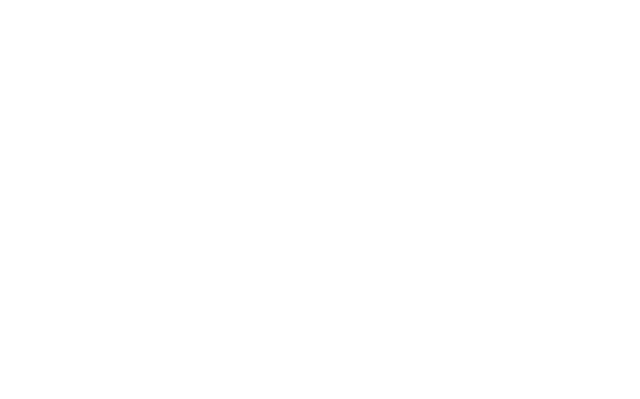
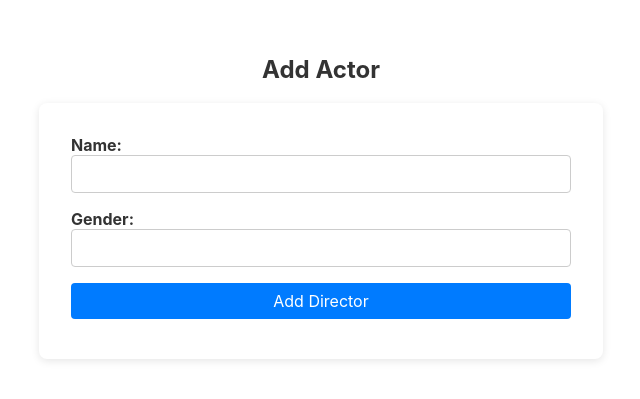
Before and after one commit to PoojaRaja146/MovieRecommendationApp, a Svelte app in the folder my-svelte-project/: page /addActor in a window 1280 px wide. Shown: the part 211-610 px from the top of the page, without its empty margins (319-959 px from the left). Built offline with nearby package versions, Linux system fonts and the light colour scheme.

Commit message:
fixex add movie and update movie

```diff
--- /dev/null
+++ b/my-svelte-project/src/routes/Actor/addActor.svelte
@@ -0,0 +1,38 @@
+<script>
+    import { onMount } from 'svelte';
+    import axios from 'axios';
+
+    let name = [];
+    let newActor = { name: '', gender: ''};
+
+
+    async function addDirector() {
+    const formData = new URLSearchParams();
+    formData.append('name', newActor.name);
+    formData.append('gender', newActor.gender);
+
+    try {
+      const response = await axios.post('http://localhost:8086/api/v1/actors/add', formData, {
+        headers: {
+          'Content-Type': 'application/x-www-form-urlencoded'
+        }
+      });
+      console.log(response.data);
+    } catch (error) {
+      console.error(error);
+    }
+  }
+  </script>
+
+  <h2>Add Actor</h2>
+  <form on:submit|preventDefault={addDirector}>
+    <label>
+      Name:
+      <input bind:value={newActor.name} />
+    </label>
+    <label>
+        Gender:
+        <input bind:value={newActor.gender} />
+      </label>
+    <button type="submit">Add Director</button>
+  </form>
--- a/my-svelte-project/src/routes/Admin/Actor.svelte
+++ b/my-svelte-project/src/routes/Admin/Actor.svelte
@@ -2,4 +2,6 @@
 <script>
     import {Link, link} from "svelte-routing";
 </script>
-<h1>Actor Page</h1>
+
+
+<h1><Link to="/addActor">Add Actor</Link></h1>
--- a/my-svelte-project/src/routes/Admin/Director.svelte
+++ b/my-svelte-project/src/routes/Admin/Director.svelte
@@ -1,6 +1,6 @@
-<!-- DirectorPage.svelte -->
+<!-- AdminPage.svelte -->
 <script>
-    import { Link } from "svelte-routing";
+    import {Link, link} from "svelte-routing";
 </script>
 
-<h1>Director Page</h1>
+<h1><Link to="/addDirector">Add Director</Link></h1>
--- /dev/null
+++ b/my-svelte-project/src/routes/Admin/Movie.svelte
@@ -0,0 +1,7 @@
+<!-- MoviePage.svelte -->
+<script>
+    import {Link, link} from "svelte-routing";
+</script>
+
+
+<h1><Link to="/addMovie">Add Movie</Link></h1>
--- /dev/null
+++ b/my-svelte-project/src/routes/Director/addDirector.svelte
@@ -0,0 +1,38 @@
+<script>
+    import { onMount } from 'svelte';
+    import axios from 'axios';
+
+    let name = [];
+    let newDirector = { name: '', gender: ''};
+
+
+    async function addDirector() {
+    const formData = new URLSearchParams();
+    formData.append('name', newDirector.name);
+    formData.append('gender', newDirector.gender);
+
+    try {
+      const response = await axios.post('http://localhost:8086/api/v1/directors/add', formData, {
+        headers: {
+          'Content-Type': 'application/x-www-form-urlencoded'
+        }
+      });
+      console.log(response.data);
+    } catch (error) {
+      console.error(error);
+    }
+  }
+  </script>
+
+  <h2>Add Director</h2>
+  <form on:submit|preventDefault={addDirector}>
+    <label>
+      Name:
+      <input bind:value={newDirector.name} />
+    </label>
+    <label>
+        Gender:
+        <input bind:value={newDirector.gender} />
+      </label>
+    <button type="submit">Add Director</button>
+  </form>
--- a/my-svelte-project/src/routes/Genre/updateGenre.svelte
+++ b/my-svelte-project/src/routes/Genre/updateGenre.svelte
@@ -18,7 +18,8 @@
 
     async function updateGenre() {
       try {
-        const response = await axios.put(`http://localhost:8086/api/v1/genres/update/${updatedGenre.id}`, updatedGenre, {
+        console.log(updateGenre.id,updateGenre);
+        const response = await axios.put(`http://localhost:8086/api/v1/genres/update/${updatedGenre.id}?name=${updatedGenre.name}`, {
           headers: {
             'Content-Type': 'application/json'
           }
--- a/my-svelte-project/src/routes/Home/AdminPage.svelte
+++ b/my-svelte-project/src/routes/Home/AdminPage.svelte
@@ -9,3 +9,5 @@
 <h1><Link to="/director">Director</Link></h1>
 
 <h1><Link to="/genre">Genre</Link></h1>
+
+<h1><Link to="/movie">Movie</Link></h1>
--- a/my-svelte-project/src/routes/Home/Home.svelte
+++ b/my-svelte-project/src/routes/Home/Home.svelte
@@ -1,7 +1,15 @@
 <!-- HomePage.svelte -->
 <script>
     import { Link } from "svelte-routing";
-</script>
+    import '../../styles/styles.css';
+  </script>
 
-<h1><Link to="/user">User</Link></h1>
-<h1><Link to="/admin">Admin</Link></h1>
+
+
+  <div class="container">
+    <h1>Movie Recommendation App</h1>
+    <nav>
+      <h1><Link to="/user" $$restProps={{ style: 'a:hover { background-color: #b81d24; }' }}>User</Link></h1>
+      <h1><Link to="/admin" $$restProps={{ style: 'a:hover { background-color: #b81d24; }' }}>Admin</Link></h1>
+    </nav>
+  </div>
--- /dev/null
+++ b/my-svelte-project/src/routes/Movie/addMovie.svelte
@@ -0,0 +1,126 @@
+<script>
+  import { onMount } from 'svelte';
+  import { link } from 'svelte-routing';
+  import axios from 'axios';
+  import '../../styles/styles.css';
+
+  let movieName = '';
+  let language = '';
+  let genres = [];
+  let selectedGenre = '';
+  let actors = [];
+  let selectedActor = '';
+  let directors = [];
+  let selectedDirector = '';
+
+  onMount(async () => {
+    const genresResponse = await fetch('http://localhost:8086/api/v1/genres/all');
+    genres = await genresResponse.json();
+
+    const actorsResponse = await fetch('http://localhost:8086/api/v1/actors/all');
+    actors = await actorsResponse.json();
+
+    const directorsResponse = await fetch('http://localhost:8086/api/v1/directors/all');
+    directors = await directorsResponse.json();
+  });
+
+  const addMovie = async (event) => {
+    event.preventDefault();
+
+    const formData = new URLSearchParams();
+    formData.append('name', movieName);
+    formData.append('language', language);
+    formData.append('genreId', selectedGenre);
+    formData.append('actorId', selectedActor);
+    formData.append('directorId', selectedDirector);
+
+    try {
+      console.log(formData.toString());
+      const response = await axios.post('http://localhost:8086/api/v1/movies/add', formData, {
+        headers: {
+          'Content-Type': 'application/x-www-form-urlencoded'
+        }
+      });
+      console.log(response.data);
+
+      if (response.status === 200) {
+        // Reset the input fields
+        movieName = '';
+        language = '';
+        selectedGenre = '';
+        selectedActor = '';
+        selectedDirector = '';
+      }
+    } catch (error) {
+      console.error('Error adding movie:', error);
+    }
+  };
+</script>
+
+<main>
+  <form on:submit={addMovie}>
+    <h1>Add Movie</h1>
+
+    <div>
+      <label for="movie-name">Movie Name:</label>
+      <input id="movie-name" bind:value={movieName} />
+    </div>
+
+    <div>
+      <label for="language">Language:</label>
+      <select id="language" bind:value={language}>
+        <option value="">Select Language</option>
+        <option value="en">English</option>
+        <option value="fr">French</option>
+        <option value="es">Spanish</option>
+        <!-- Add more language options as needed -->
+      </select>
+    </div>
+
+    <div>
+      <label for="genre">Genre:</label>
+      <select id="genre" bind:value={selectedGenre}>
+        <option value="">Select Genre</option>
+        {#each genres as genre (genre.id)}
+          <option value={genre.id}>{genre.name}</option>
+        {/each}
+        <option value="other">Other</option>
+      </select>
+      {#if selectedGenre === 'other'}
+        <a href="/addGenre" use:link>Add Genre</a>
+      {/if}
+    </div>
+
+    <div>
+      <label for="actor">Actor:</label>
+      <select id="actor" bind:value={selectedActor}>
+        <option value="">Select Actor</option>
+        {#each actors as actor (actor.id)}
+          <option value={actor.id}>{actor.name}</option>
+        {/each}
+        <option value="other">Other</option>
+      </select>
+      {#if selectedActor === 'other'}
+        <a href="/addActor" use:link>Add Actor</a>
+      {/if}
+    </div>
+
+    <div>
+      <label for="director">Director:</label>
+      <select id="director" bind:value={selectedDirector}>
+        <option value="">Select Director</option>
+        {#each directors as director (director.id)}
+          <option value={director.id}>{director.name}</option>
+        {/each}
+        <option value="other">Other</option>
+      </select>
+      {#if selectedDirector === 'other'}
+        <a href="/addDirector" use:link>Add Director</a>
+      {/if}
+    </div>
+
+    <button type="submit">
+      Add Movie
+    </button>
+  </form>
+</main>
--- a/my-svelte-project/src/routes/Router.svelte
+++ b/my-svelte-project/src/routes/Router.svelte
@@ -4,13 +4,17 @@
     import Home from "./Home/Home.svelte";
     import User from "./Home/Users.svelte";
     import AdminPage from "./Home/AdminPage.svelte";
-    import Genre from "./Genre/Genre.svelte";
+    import Genre from "./Admin/Genre.svelte";
     import Director from "./Admin/Director.svelte";
     import Actor from "./Admin/Actor.svelte";
     import AddGenre from "./Genre/addGenre.svelte";
     import UpdateGenre from "./Genre/updateGenre.svelte";
     import DeleteGenre from "./Genre/deleteGenre.svelte";
     import SearchGenre from "./Genre/searchGenre.svelte";
+    import Movie from "./Admin/Movie.svelte";
+    import AddMovie from "./Movie/addMovie.svelte";
+    import AddDirector from "./Director/addDirector.svelte";
+    import AddActor from "./Actor/addActor.svelte";
 
 
   export let url= "";
@@ -37,4 +41,12 @@
 
     <Route path="/searchGenre" component={SearchGenre} />
 
+    <Route path="/movie" component={Movie} />
+
+    <Route path="/addMovie" component={AddMovie} />
+
+    <Route path="/addDirector" component={AddDirector} />
+
+    <Route path="/addActor" component={AddActor} />
+
 </Router>
--- /dev/null
+++ b/my-svelte-project/src/styles/styles.css
@@ -0,0 +1,80 @@
+
+main {
+    display: flex;
+    flex-direction: column;
+    align-items: center;
+    justify-content: center;
+    height: 100vh;
+    padding: 2rem;
+    box-sizing: border-box;
+  }
+
+  form {
+    max-width: 500px;
+    width: 100%;
+    background-color: #fff;
+    padding: 2rem;
+    border-radius: 8px;
+    box-shadow: 0 2px 8px rgba(0, 0, 0, 0.1);
+  }
+
+  div {
+    margin-bottom: 1rem;
+  }
+
+  label {
+    display: block;
+    margin-bottom: 0.5rem;
+    font-weight: bold;
+  }
+
+  input,
+  select {
+    padding: 0.5rem;
+    font-size: 1rem;
+    border: 1px solid #ccc;
+    border-radius: 4px;
+    width: 100%;
+  }
+
+  button {
+    padding: 0.5rem 1rem;
+    font-size: 1rem;
+    background-color: #007bff;
+    color: #fff;
+    border: none;
+    border-radius: 4px;
+    cursor: pointer;
+    width: 100%;
+  }
+
+  .container {
+    display: flex;
+    flex-direction: column;
+    align-items: center;
+    justify-content: center;
+    height: 100vh;
+    background-color: #141414;
+    color: #f6efefd2;
+    font-family: 'Montserrat', sans-serif;
+  }
+
+  h1 {
+    font-size: 3rem;
+    margin-bottom: 2rem;
+  }
+
+  nav {
+    display: flex;
+    gap: 2rem;
+  }
+
+  a {
+    text-decoration: none;
+    color: #fff;
+    font-size: 1.5rem;
+    padding: 0.5rem 1rem;
+    border-radius: 0.5rem;
+    background-color: #f8f5f5;
+    transition: background-color 0.3s ease;
+  }
```
Also changed, not shown: my-svelte-project/src/routes/Admin/Genre.svelte (renamed from my-svelte-project/src/routes/Genre/Genre.svelte).
